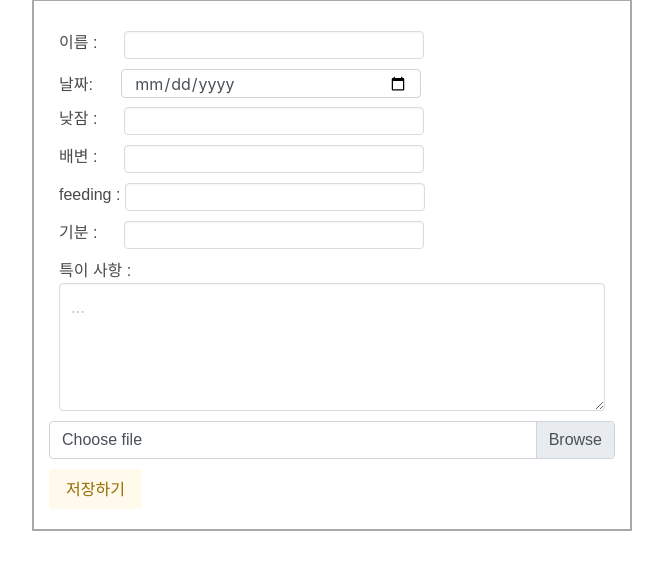
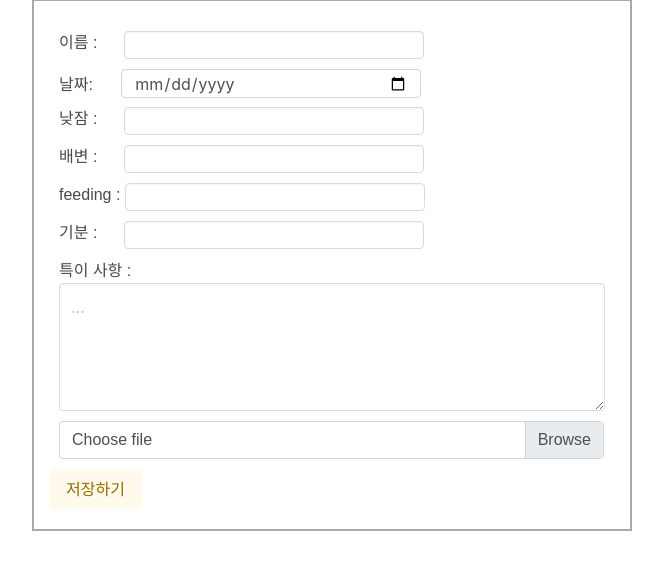
Before and after one commit to holasim91/doggy-note, a Flask app: template templates/index.html in a window 1280 px wide. Shown: the part 276-857 px from the top of the page, without its empty margins (308-971 px from the left). Run offline with Flask 2, Linux system fonts and the light colour scheme; the template is opened without the code that fills it, so the values that code supplies are empty; some libraries are stand-ins or nearby versions; some web fonts are replaced.

Commit message:
메인페이지 불러오기 박스 크기 수정 입니다

```diff
--- a/templates/index.html
+++ b/templates/index.html
@@ -156,7 +156,7 @@
         </div>
         <div style="margin: 10px;"><p>특이 사항 : <textarea class="textarea" placeholder="..." id="another"></textarea></p>
         </div>
-        <div class="custom-file">
+        <div class="custom-file" style="margin-left: 10px; width: 545px">
             <input type="file" class="custom-file-input" id="file">
             <label class="custom-file-label">Choose file</label>
         </div>
```
